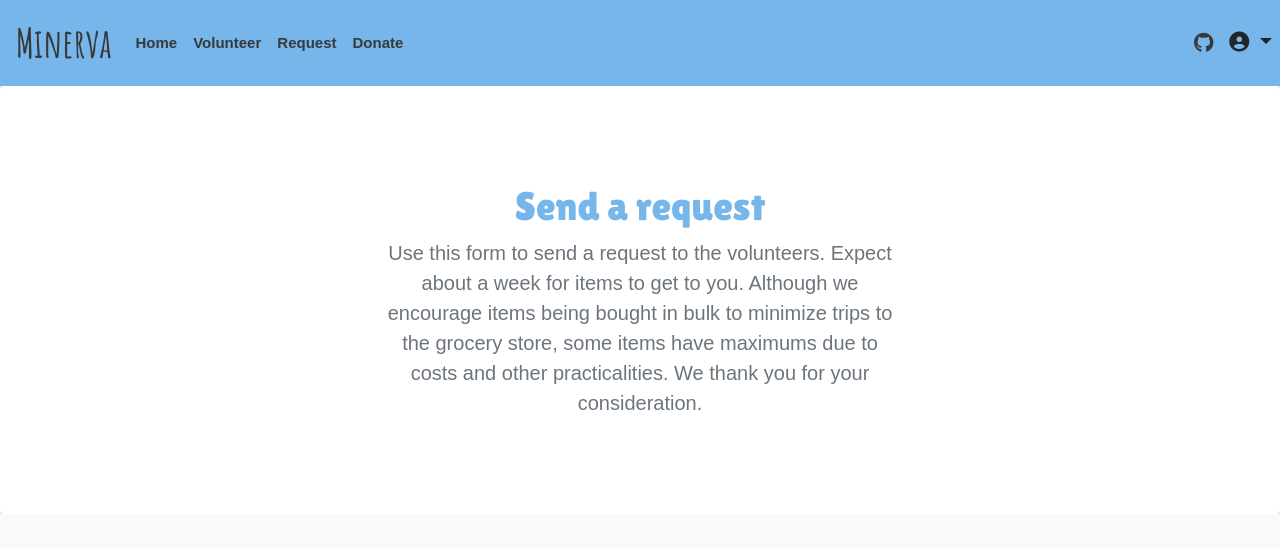
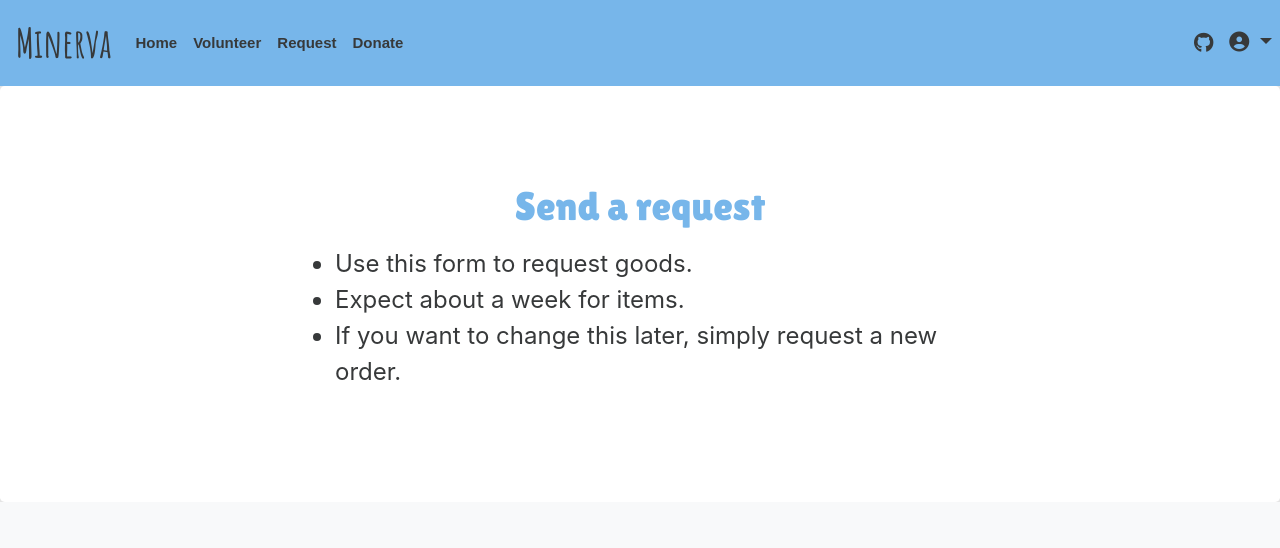
Before and after one commit to noraatfedora/Minerva, a Flask app: page /request_items in a window 1280 px wide. Shown: the top 548 px of the page. Run offline with Flask 2, Linux system fonts and the light colour scheme; a user stored in the database is signed in; data comes from the database, SQL or seed files in the repository; some libraries are stand-ins or nearby versions.

Commit message:
Increase readibility

```diff
--- a/src/static/main.css
+++ b/src/static/main.css
@@ -12,6 +12,7 @@
 html, body {
     height:100%;
     background-color: #e5e5e5;
+    color: #37393a !important;
 }
 
 #navtext {
@@ -22,10 +23,15 @@ html, body {
 }
 
 p {
-    color: #37393a;
     margin-left: 50px;
     margin-right: 50px;
     font-family:sans-serif;
+}
+
+.big-boy-body {
+    color:#37393a;
+    font-size: x-large;
+    margin-right: 0px;
 }
 
 h1, h2, h3, h4, h5, h6 {
@@ -108,9 +114,9 @@ footer {
     width: 300px;
     height: 270px;
     padding: 10px;
-    border: 1px solid #d8dee2;
+    border: 5px solid #a2c3a4;
     border-radius: 5px;
-    background-color: #a2c3a4;
+    background-color: #e5e5e5;
 }
 
 
@@ -123,11 +129,14 @@ footer {
 .register-text {
     position: relative;
     top: 20px;
-    border: 1px solid #77b6ea;
     height: 50px;
     width: 390px;
+    /*
+    border: 1px solid #77b6ea;
     border-radius: 5px;
     padding-top: 10px;
+    border: 5px solid #a2c3a4;
+    */
     padding-bottom: 10px;
     padding-right:0px;
     padding-left: 0px;
@@ -138,12 +147,12 @@ footer {
 
 .btn-success {
     color: #37393a;
-    background-color: #77b6ea;
+    background-color: #77b6ea !important;
     border-color: #37393a;
 }
 
 .btn-success:hover {
-    background-color: #37393a;
-    color: #77b6ea;
-    border-color: #77b6ea;
+    background-color: #a2c3a4 !important;
+    color: #37393a;
+    border-color: #37393a;
 }
--- a/src/templates/auth/login.html
+++ b/src/templates/auth/login.html
@@ -9,8 +9,8 @@
     </head>
     <body style="margin-top: 50px;">
     {% block content %}
-        <center> <h1>Sign into</h1> </center>
-        <p id="logo-login">Minerva</div>
+        <!--<center> <h1>Sign into Minerva</h1> </center>-->
+        <p id="logo-login">Sign Into Minerva</div>
     {% endblock %}
         <div id="login">
             <div class="container">
--- a/src/templates/request_items.html
+++ b/src/templates/request_items.html
@@ -3,13 +3,15 @@
 {% block content %}
   <link rel= "stylesheet" type= "text/css" href= "{{ url_for('static',filename='request.css') }}">
   <meta name="viewport" content="width=device-width, initial-scale=1.0">
-  <section class="jumbotron text-center">
+  <section class="jumbotron">
     <div class="container">
-      <h1>Send a request</h1>
-      <p class="lead text-muted">
-        Use this form to send a request to the volunteers. Expect about a week for items to get to you.
-        Although we encourage items being bought in bulk to minimize trips to the grocery store, some
-        items have maximums due to costs and other practicalities. We thank you for your consideration.
+      <h1 class="text-center">Send a request</h1>
+      <p class="big-boy-body">
+        <ul class="big-boy-body">
+          <li>Use this form to request goods.</li>
+          <li>Expect about a week for items.</li>
+          <li>If you want to change this later, simply request a new order.</li>
+        </ul>
       </p>
     </div>
   </section>
```
